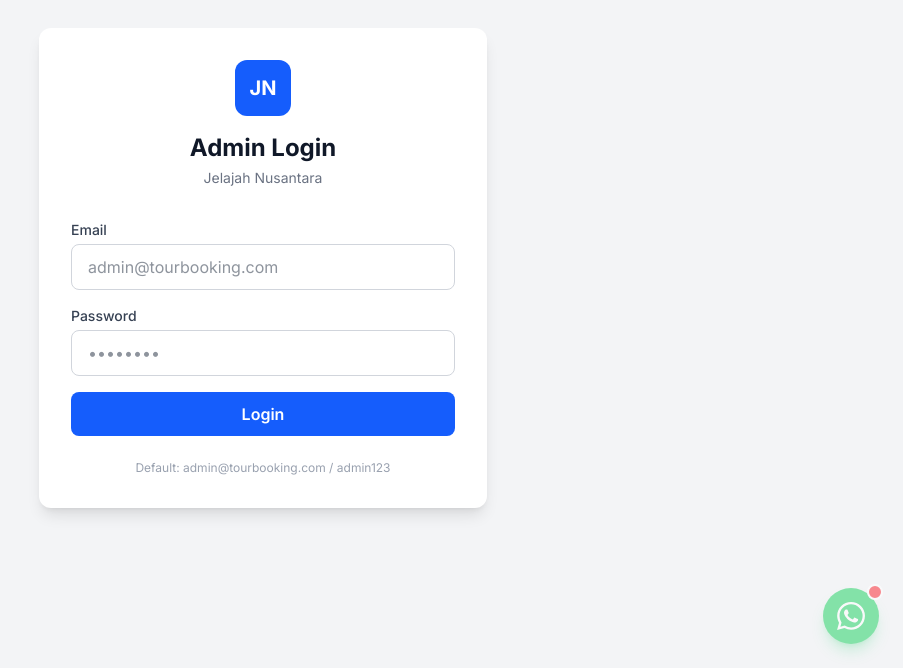
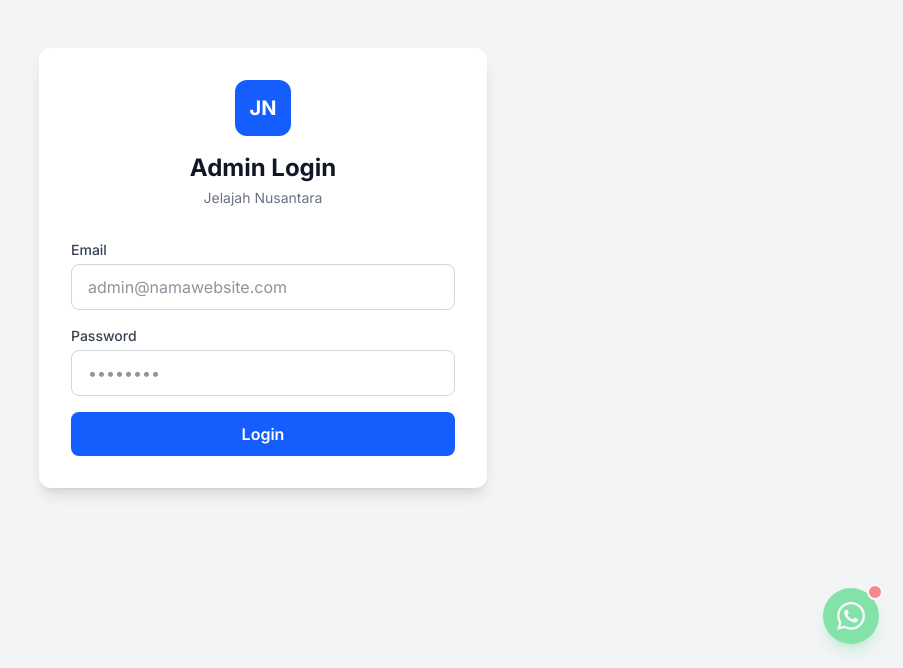
Before and after one commit to kustoro25/tour-booking, a Next.js app: page /admin/login in a window 1280 px wide. Shown: the part 132-800 px from the top of the page, without its empty margins (377-1280 px from the left). Built offline with nearby package versions, Linux system fonts and the light colour scheme; no server answers; the database is empty.

Commit message:
admin aturan

```diff
--- a/src/app/admin/login/LoginForm.tsx
+++ b/src/app/admin/login/LoginForm.tsx
@@ -63,7 +63,7 @@ export default function LoginForm({ brandName, brandIcon }: Props) {
               value={email}
               onChange={(e) => setEmail(e.target.value)}
               className="w-full px-4 py-2.5 border border-gray-300 rounded-lg focus:ring-2 focus:ring-blue-500 focus:border-blue-500"
-              placeholder="admin@tourbooking.com"
+              placeholder="admin@namawebsite.com"
             />
           </div>
           <div>
@@ -92,10 +92,6 @@ export default function LoginForm({ brandName, brandIcon }: Props) {
             {loading ? 'Loading...' : 'Login'}
           </button>
         </form>
-
-        <p className="text-center text-xs text-gray-400 mt-6">
-          Default: admin@tourbooking.com / admin123
-        </p>
       </div>
     </div>
   );
```
